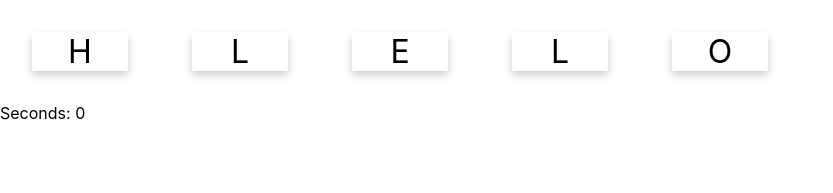
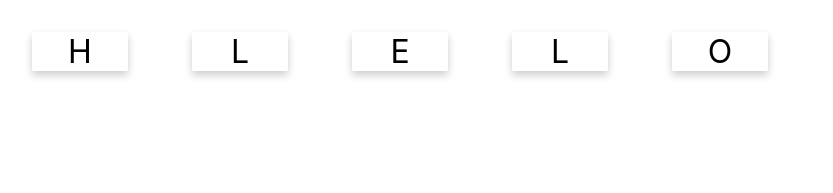
Before and after one commit to 6210110346/LabReact, a React (Create React App) app: page / in a window 1280 px wide. Shown: the top 193 px of the page, without its empty margins (0-833 px from the left). Built offline with nearby package versions, Linux system fonts and the light colour scheme.

Commit message:
delete timer

```diff
--- a/src/Timer.js
+++ /dev/null
@@ -1,14 +0,0 @@
-import React,{useState} from 'react';
-export default function Timer(){
-    const [seconds, setTime] = useState(0);
-    setInterval(()=> {
-        // setTime(seconds + 1)
-        // console.log(seconds)
-    },1000)
-
-    return(
-        <div>
-            Seconds: 0
-        </div>
-    )
-}
--- a/src/WordCard.js
+++ b/src/WordCard.js
@@ -1,6 +1,5 @@
 import React, { useState } from 'react';
 import CharacterCard from './CharacterCard';
-import Timer from './Timer';
 import _ from 'lodash';
 
 const prepareStateFromWord = (given_word) => {
@@ -19,10 +18,11 @@ export default function WordCard(props) {
     const [state, setState] = useState(prepareStateFromWord(props.value))
 
 
-    const activationHandler = c => {
+    const activationHandler = (c,a) => {
         console.log(`${c} has been activated.`)
 
         let guess = state.guess + c
+        console.log(guess)
         setState({...state, guess})
         if(guess.length === state.word.length){
             if(guess === state.word){
@@ -40,9 +40,6 @@ export default function WordCard(props) {
     return (
         <div>
             {state.chars.map((c, i) => <CharacterCard value={c} key={i} activationHandler={activationHandler} attempt={state.attempt}/>)}
-            <div>
-                <Timer/>
-            </div>
         </div>
     );
 }
```
